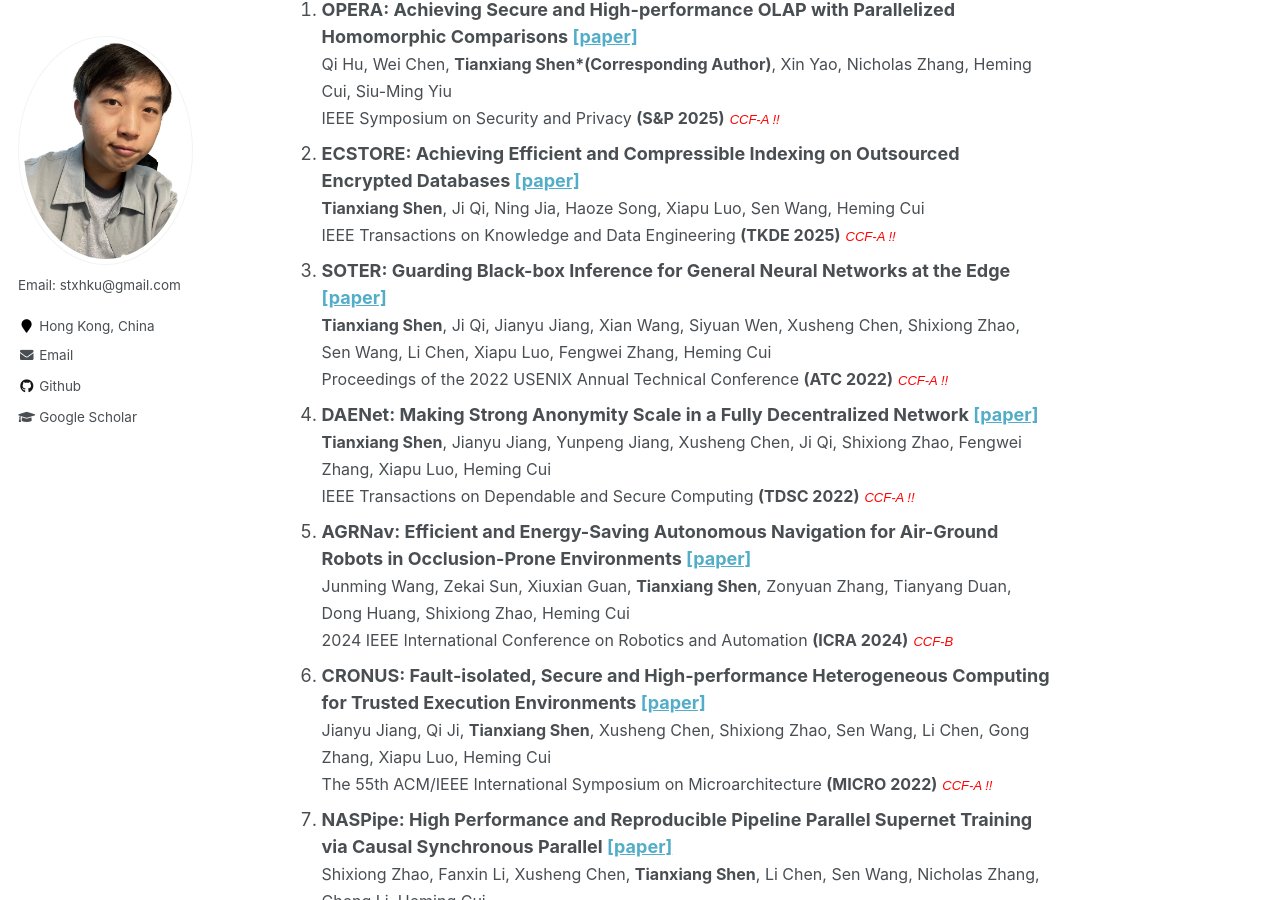
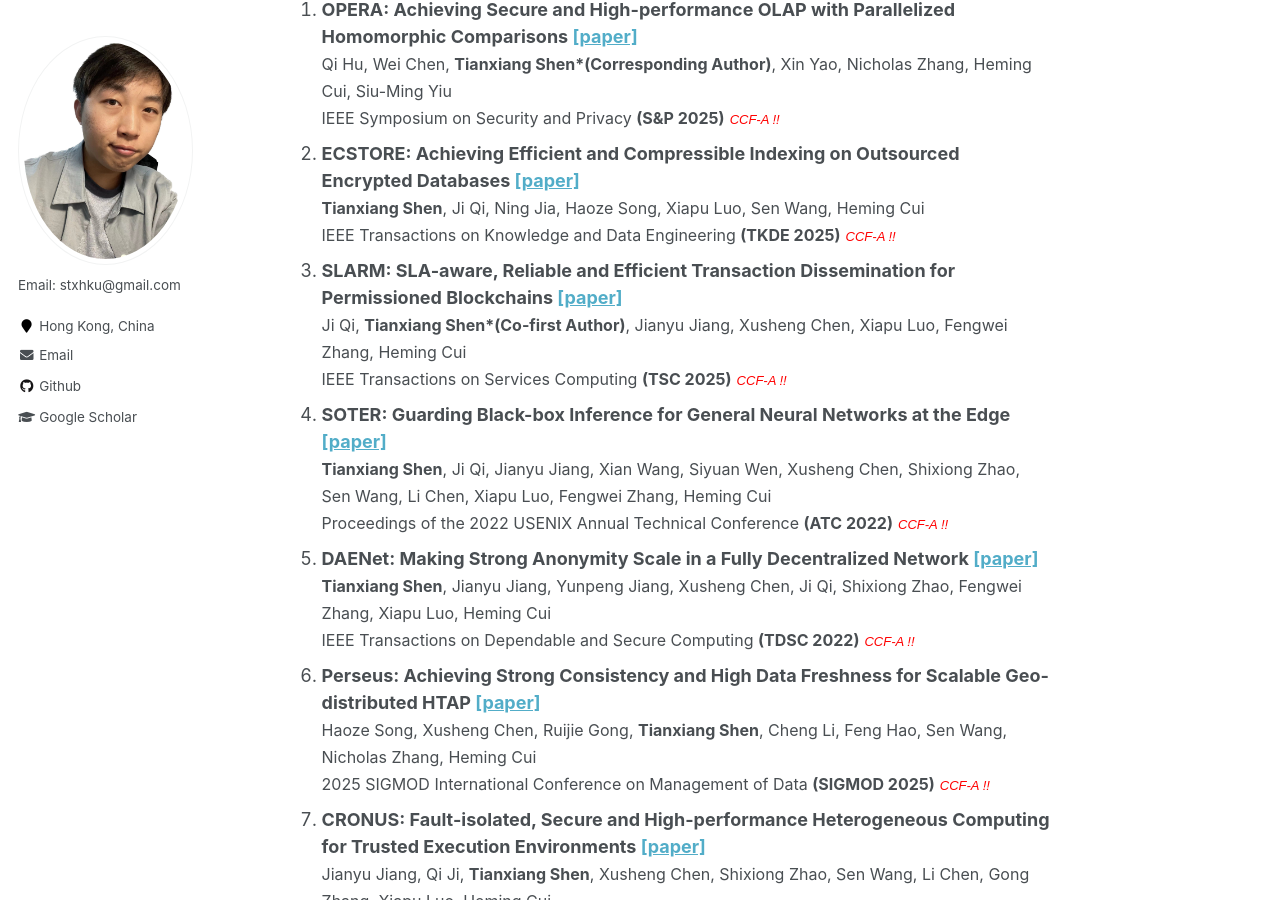
Before and after one commit to tianxiang999/tianxiang999.github.io, a Jekyll site: the page built from _pages/about.md, in a window 1280 px wide and 900 px high, scrolled down 712 px. Built offline with Jekyll 4.4.1, drawn with Linux system fonts in a browser that asks for light colours; comment, search, counter and statistics services are not loaded.

Commit message:
Update about.md

```diff
--- a/_pages/about.md
+++ b/_pages/about.md
@@ -39,19 +39,27 @@ Selected Publications ([[Full List]](https://scholar.google.com/citations?user=O
    Nicholas Zhang, Heming Cui, Siu-Ming Yiu<br>IEEE Symposium on Security and Privacy <strong>(S&P 2025)</strong></font><font size="2"
    face="arial" color="red"><i>CCF-A !!</i></font>
 
-2. <strong>ECSTORE: Achieving Efficient and Compressible Indexing on Outsourced Encrypted Databases [[paper]]()</strong>
+2. <strong>ECSTORE: Achieving Efficient and Compressible Indexing on Outsourced Encrypted Databases [[paper]](https://ieeexplore.ieee.org/abstract/document/11051257)</strong>
   <br>
    <font size="3"><strong>Tianxiang Shen</strong>, Ji Qi, Ning Jia, Haoze Song,
    Xiapu Luo, Sen Wang, Heming Cui<br>IEEE Transactions on Knowledge and Data Engineering <strong>(TKDE 2025)</strong></font><font size="2"
    face="arial" color="red"><i>CCF-A !!</i></font>
 
-3. <strong>SOTER: Guarding Black-box Inference for General Neural Networks at the Edge [[paper]](https://www.usenix.org/system/files/atc22-shen.pdf)</strong>
+3. <strong>SLARM: SLA-aware, Reliable and Efficient Transaction Dissemination for Permissioned Blockchains [[paper]]()</strong>
+  <br>
+   <font size="3">Ji Qi, <strong>Tianxiang Shen*(Co-first Author)</strong>,
+   Jianyu Jiang, Xusheng Chen, Xiapu Luo, Fengwei Zhang, Heming Cui<br>IEEE
+   Transactions on Services Computing <strong>(TSC
+   2025)</strong></font><font size="2"
+   face="arial" color="red"><i>CCF-A !!</i></font>
+
+4. <strong>SOTER: Guarding Black-box Inference for General Neural Networks at the Edge [[paper]](https://www.usenix.org/system/files/atc22-shen.pdf)</strong>
   <br>
    <font size="3"><strong>Tianxiang Shen</strong>, Ji Qi, Jianyu Jiang, Xian
    Wang, Siyuan Wen, Xusheng Chen, Shixiong Zhao, Sen Wang, Li Chen, Xiapu Luo,
    Fengwei Zhang, Heming Cui<br>Proceedings of the 2022 USENIX Annual Technical Conference <strong>(ATC 2022)</strong></font><font size="2" face="arial" color="red"><i>CCF-A !!</i></font>
 
-4. <strong>DAENet: Making Strong Anonymity Scale in a Fully Decentralized Network [[paper]](https://ieeexplore.ieee.org/document/9328493)</strong>
+5. <strong>DAENet: Making Strong Anonymity Scale in a Fully Decentralized Network [[paper]](https://ieeexplore.ieee.org/document/9328493)</strong>
   <br>
    <font size="3"><strong>Tianxiang Shen</strong>, Jianyu Jiang, Yunpeng Jiang,
    Xusheng Chen, Ji Qi, Shixiong Zhao, Fengwei Zhang, Xiapu Luo, Heming
@@ -59,31 +67,31 @@ Selected Publications ([[Full List]](https://scholar.google.com/citations?user=O
    <strong>(TDSC 2022)</strong></font><font size="2" face="arial"
    color="red"><i>CCF-A !!</i></font>
 
-5. <strong>AGRNav: Efficient and Energy-Saving Autonomous Navigation for Air-Ground Robots in Occlusion-Prone Environments [[paper]](https://jmwang0117.github.io/AGRNav.pdf)</strong>
+6. <strong>Perseus: Achieving Strong Consistency and High Data Freshness for Scalable Geo-distributed HTAP [[paper]]()</strong>
   <br>
-   <font size="3">Junming Wang, Zekai Sun, Xiuxian Guan, <strong>Tianxiang
-   Shen</strong>, Zonyuan Zhang, Tianyang Duan, Dong Huang, Shixiong Zhao, Heming Cui<br>2024 IEEE International Conference on Robotics and Automation <strong>(ICRA 2024)</strong></font><font
-   size="2" face="arial" color="red"><i>CCF-B</i></font>
+   <font size="3">Haoze Song, Xusheng Chen, Ruijie Gong, <strong>Tianxiang
+   Shen</strong>, Cheng Li, Feng Hao, Sen Wang, Nicholas Zhang, Heming Cui<br>2025 SIGMOD International Conference on Management of Data <strong>(SIGMOD 2025)</strong></font><font size="2" face="arial"
+   color="red"><i>CCF-A !!</i></font>
 
-6. <strong>CRONUS: Fault-isolated, Secure and High-performance Heterogeneous Computing for Trusted Execution Environments [[paper]](https://i.cs.hku.hk/~heming/papers/micro22-cronus.pdf)</strong>
+7. <strong>CRONUS: Fault-isolated, Secure and High-performance Heterogeneous Computing for Trusted Execution Environments [[paper]](https://i.cs.hku.hk/~heming/papers/micro22-cronus.pdf)</strong>
   <br>
    <font size="3">Jianyu Jiang, Qi Ji, <strong>Tianxiang Shen</strong>, Xusheng Chen, Shixiong Zhao, Sen Wang, Li Chen, Gong Zhang, Xiapu Luo, Heming Cui<br>The 55th ACM/IEEE International Symposium on Microarchitecture <strong>(MICRO 2022)</strong></font><font size="2" face="arial" color="red"><i>CCF-A !!</i></font>
 
-7. <strong>NASPipe: High Performance and Reproducible Pipeline Parallel Supernet
+8. <strong>NASPipe: High Performance and Reproducible Pipeline Parallel Supernet
    Training via Causal Synchronous Parallel [[paper]](https://i.cs.hku.hk/~heming/papers/asplos22-naspipe.pdf) </strong>
   <br>
    <font size="3">Shixiong Zhao, Fanxin Li, Xusheng Chen, <strong>Tianxiang
    Shen</strong>, Li Chen, Sen Wang, Nicholas Zhang, Cheng Li, Heming
    Cui<br>In 27th ACM International Conference on Architectural Support for Programming Languages and Operating Systems <strong>(ASPLOS 2022)</strong></font><font size="2" face="arial" color="red"><i>CCF-A !!</i></font>
 
-8. <strong>BIDL: A High-throughput, Low-latency Permissioned Blockchain
+9. <strong>BIDL: A High-throughput, Low-latency Permissioned Blockchain
   Framework for Datacenter Networks [[paper]](https://i.cs.hku.hk/~heming/papers/sosp21-bidl.pdf)</strong>
   <br>
    <font size="3">Ji Qi, Xusheng Chen, Yunpeng Jiang, Jianyu Jiang,
    <strong>Tianxiang Shen</strong>, Shixiong Zhao, Sen Wang, Gong Zhang, Li
    Chen, Man Ho Au, Heming Cui<br>In The 28th ACM Symposium on Operating Systems Principles <strong>(SOSP 2021)</strong></font><font size="2" face="arial" color="red"><i>CCF-A !!</i></font>
 
-9. <strong>Uranus: Simple, efficient sgx programming
+10. <strong>Uranus: Simple, efficient sgx programming
   and its applications [[paper]](https://i.cs.hku.hk/~heming/papers/asiaccs20-uranus.pdf)</strong>
   <br>
    <font size="3">Jianyu Jiang, Xusheng Chen, TszOn Li, Cheng Wang,
```
